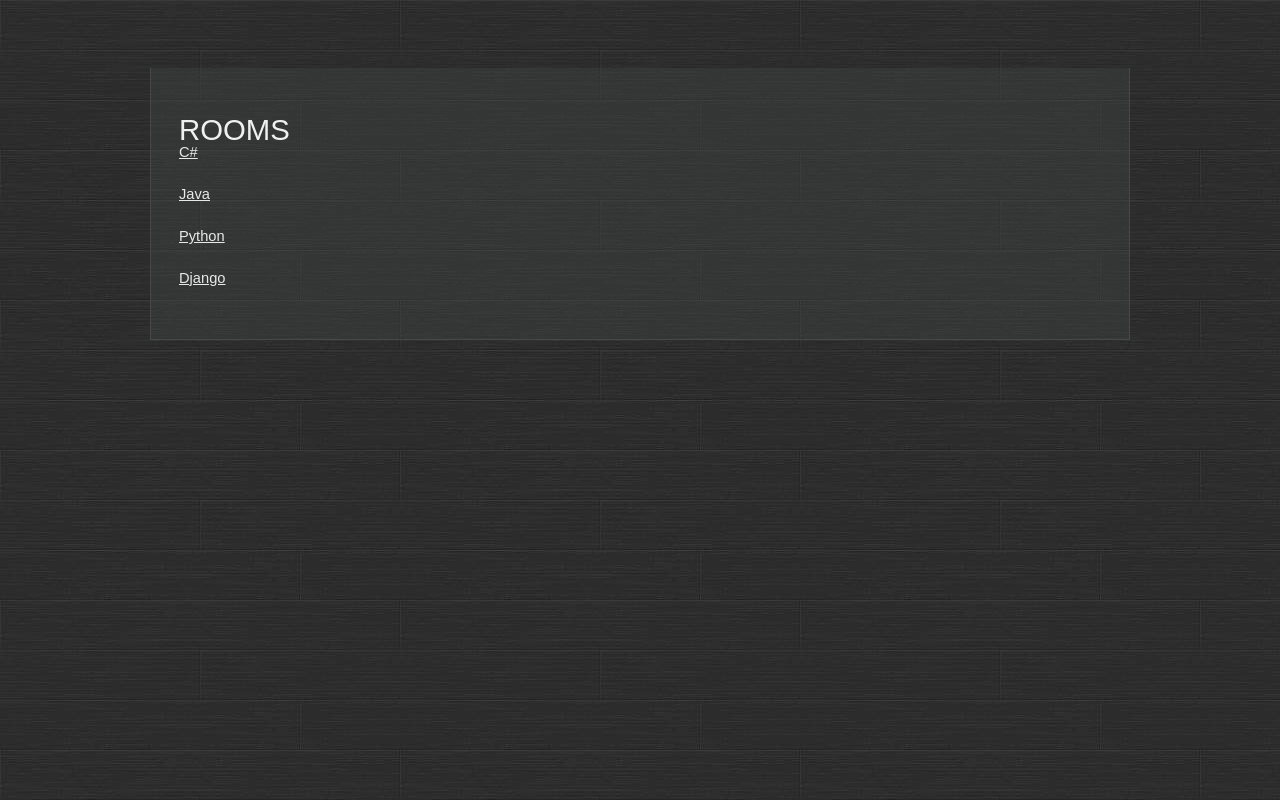
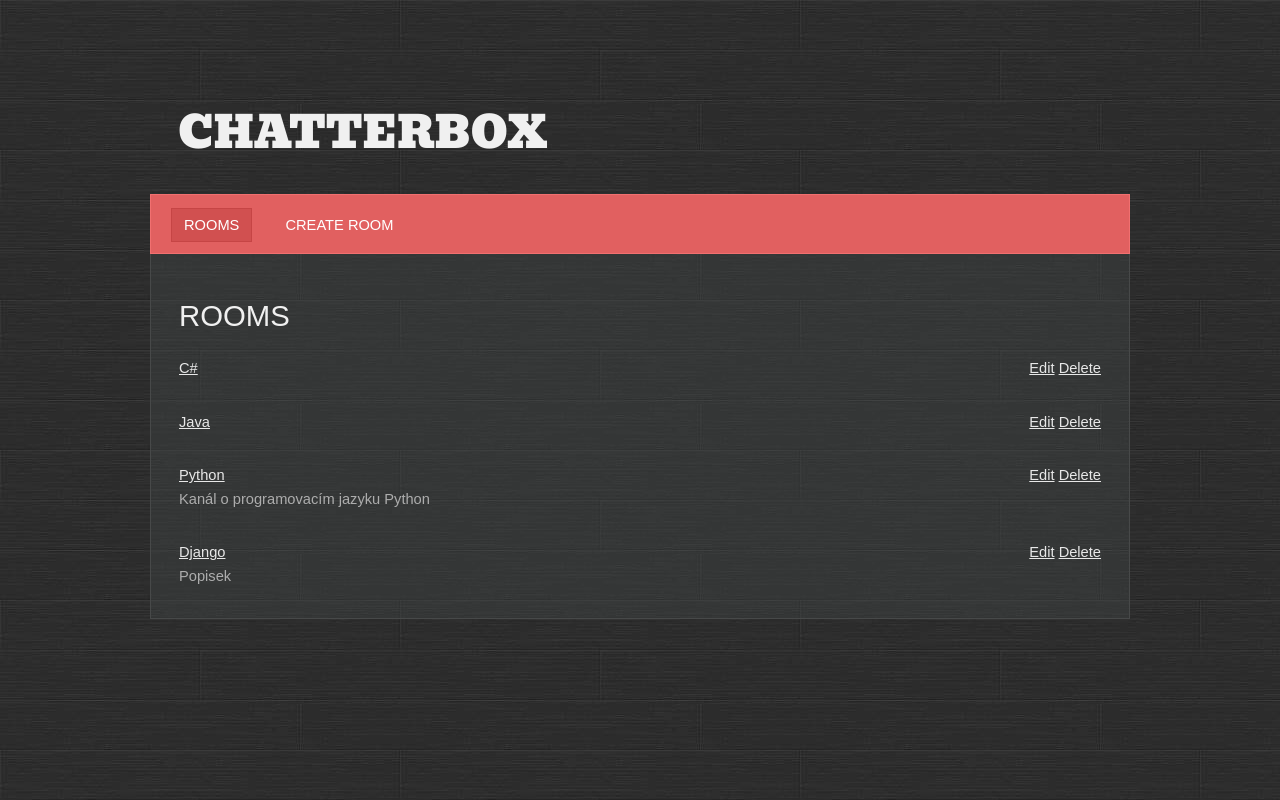
Before and after one commit to vkorecky/PythonRemoteCZ9, a Django app: page / in a window 1280 px wide. Run offline with Django 4.2, Linux system fonts and the light colour scheme; data comes from the database, SQL or seed files in the repository; both versions use the stored data as it was after the commit; parts of the project's set-up code (start-up, migrations or seed data) failed here and were passed over.

Commit message:
Added Edit/Delete rooms and sending of messages

```diff
--- a/PythonRemoteCZ9/urls.py
+++ b/PythonRemoteCZ9/urls.py
@@ -18,10 +18,13 @@
 
 import base.views
 
+
 urlpatterns = [
     path('admin/', admin.site.urls),
     path('hello/', base.views.hello),
     path('', base.views.RoomsView.as_view(), name='rooms'),
-    path('room/<id>/', base.views.room, name='room'),
-    path('room_create/', base.views.RoomCreateView.as_view(), name='room_create')
+    path('room/detail/<pk>/', base.views.room, name='room'),
+    path('room/create/', base.views.RoomCreateView.as_view(), name='room_create'),
+    path('room/update/<pk>', base.views.RoomUpdateView.as_view(), name='room_update'),
+    path('room/delete/<pk>', base.views.RoomDeleteView.as_view(), name='room_delete'),
 ]
--- a/base/templates/base/room.html
+++ b/base/templates/base/room.html
@@ -3,6 +3,12 @@
 {% block content %}
     <h1>{{ room.name }}</h1>
     <div class="box">{{ room.description }}</div>
+    <div class="box room__message">
+        <form method="POST">
+            {% csrf_token %}
+            <input name="body" placeholder="Write your message here..."/>
+        </form>
+    </div>
     {% for message in messages %}
         <div class="message">{{ message.body }}</div>
     {% endfor %}
--- a/base/templates/base/room_form.html
+++ b/base/templates/base/room_form.html
@@ -1,6 +1,7 @@
 {% extends 'main.html'%}
 
 {% block content %}
+    <h3>{{ title }}</h3>
     <form method="post">
         {% csrf_token %}
         <table>{{ form }}</table>
--- a/base/templates/base/rooms.html
+++ b/base/templates/base/rooms.html
@@ -1,10 +1,18 @@
 {% extends 'main.html' %}
 
-{%  block content %}
+{% block content %}
     <h1>Rooms</h1>
-    <div class="box">
-        {% for room in object_list %}
-            <p><a href="{% url 'room' room.id %}">{{ room.name }}</a></p>
-        {% endfor %}
-    </div>
-{%  endblock %}
+    <div class="box"></div>
+    {% for room in object_list %}
+        <div class="box">
+            <div style="float: left;">
+                <a href="{% url 'room' room.id %}">{{ room.name }}</a><br/>
+                {{ room.description }}
+            </div>
+            <div style="float: right;">
+                <a href="{% url 'room_update' room.id %}">Edit</a>
+                <a href="{% url 'room_delete' room.id %}">Delete</a>
+            </div>
+        </div>
+    {% endfor %}
+{% endblock %}
--- a/base/views.py
+++ b/base/views.py
@@ -1,11 +1,14 @@
+from logging import getLogger
+
 from django.http import HttpResponse
-from django.shortcuts import render
+from django.shortcuts import render, redirect
 from django.urls import reverse_lazy
-from django.views.generic import TemplateView, ListView, FormView, CreateView
+from django.views.generic import TemplateView, ListView, FormView, CreateView, UpdateView, DeleteView
 
 from base.forms import RoomForm
 from base.models import Room, Message
 
+LOGGER = getLogger()
 
 # Create your views here.
 def hello(request):
@@ -24,8 +27,22 @@
     model = Room
 
 
-def room(request, id):
-    room = Room.objects.get(id=id)
+def room(request, pk):
+    LOGGER.warning(request.method)
+    room = Room.objects.get(id=pk)
+
+    # POST
+    if request.method == 'POST':
+        Message.objects.create(
+            user=request.user,
+            room=room,
+            body=request.POST.get('body')
+        )
+        room.participants.add(request.user)
+        room.save()
+        return redirect('room', pk=pk)
+
+    # GET
     messages = room.message_set.all()
     context = {'messages': messages, 'room': room}
     return render(request, template_name='base/room.html', context=context)
@@ -33,5 +50,20 @@
 
 class RoomCreateView(CreateView):
     template_name = 'base/room_form.html'
+    extra_context = {'title': 'CREATE !!!'}
     form_class = RoomForm
     success_url = reverse_lazy('rooms')
+
+
+class RoomUpdateView(UpdateView):
+    template_name = 'base/room_form.html'
+    extra_context = {'title': 'UPDATE !!!'}
+    form_class = RoomForm
+    success_url = reverse_lazy('rooms')
+    model = Room
+
+
+class RoomDeleteView(DeleteView):
+    template_name = 'base/room_confirm_delete.html'
+    model = Room
+    success_url = reverse_lazy('rooms')
--- a/templates/main.html
+++ b/templates/main.html
@@ -10,6 +10,14 @@
 </head>
 <body>
 <div id="wrapper">
+    <div id="header">
+        <div id="logo">
+            <h1>Chatterbox</h1>
+        </div>
+        <div id="menu">
+            {% include 'navbar.html' %}
+        </div>
+    </div>
     <div id="page">
         <div id="content">
             {% block content %}
--- /dev/null
+++ b/templates/navbar.html
@@ -0,0 +1,11 @@
+<ul>
+    <li class="first active">
+        <a href="{% url 'rooms' %}">Rooms</a>
+    </li>
+    <li>
+        <a href="{% url 'room_create' %}">Create room</a>
+    </li>
+    <li class="last-child">
+        {{ user.username }}
+    </li>
+</ul><br class="clearfix"/>
```
Also changed, not shown: base/templates/base/room_confirm_delete.html (added, +12 -0 lines), db.sqlite3.
